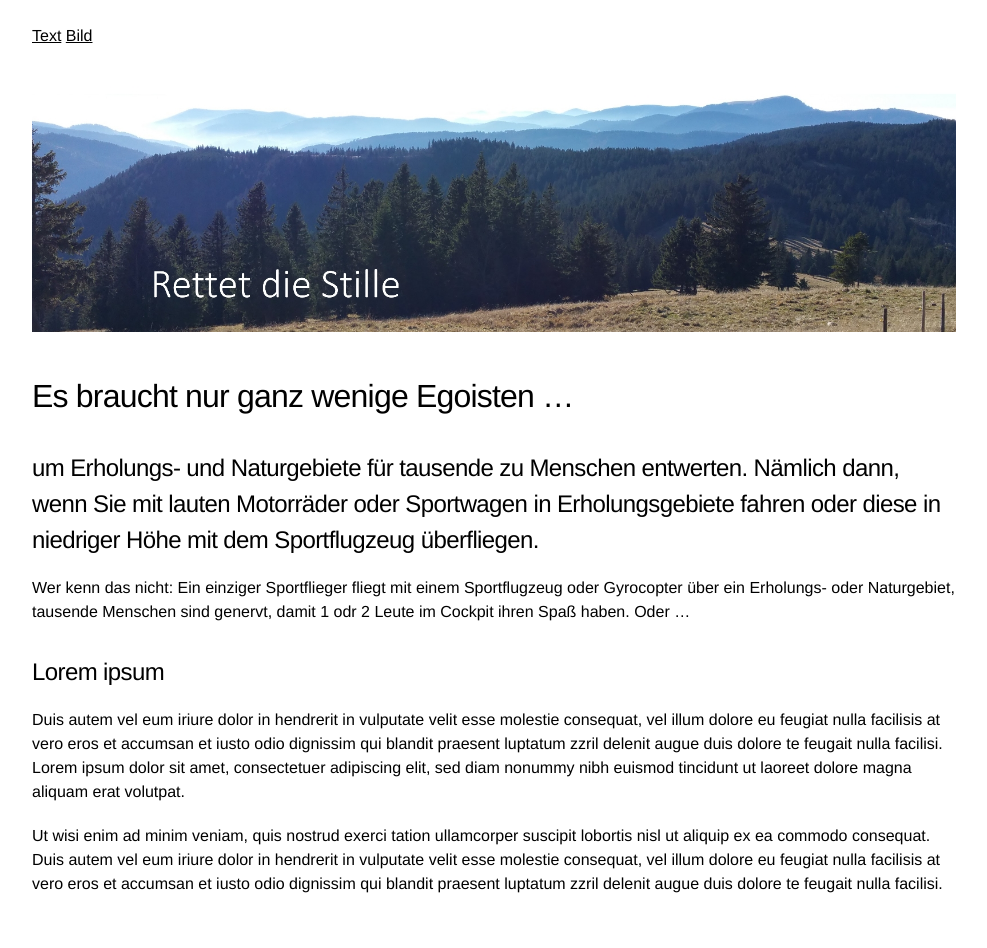
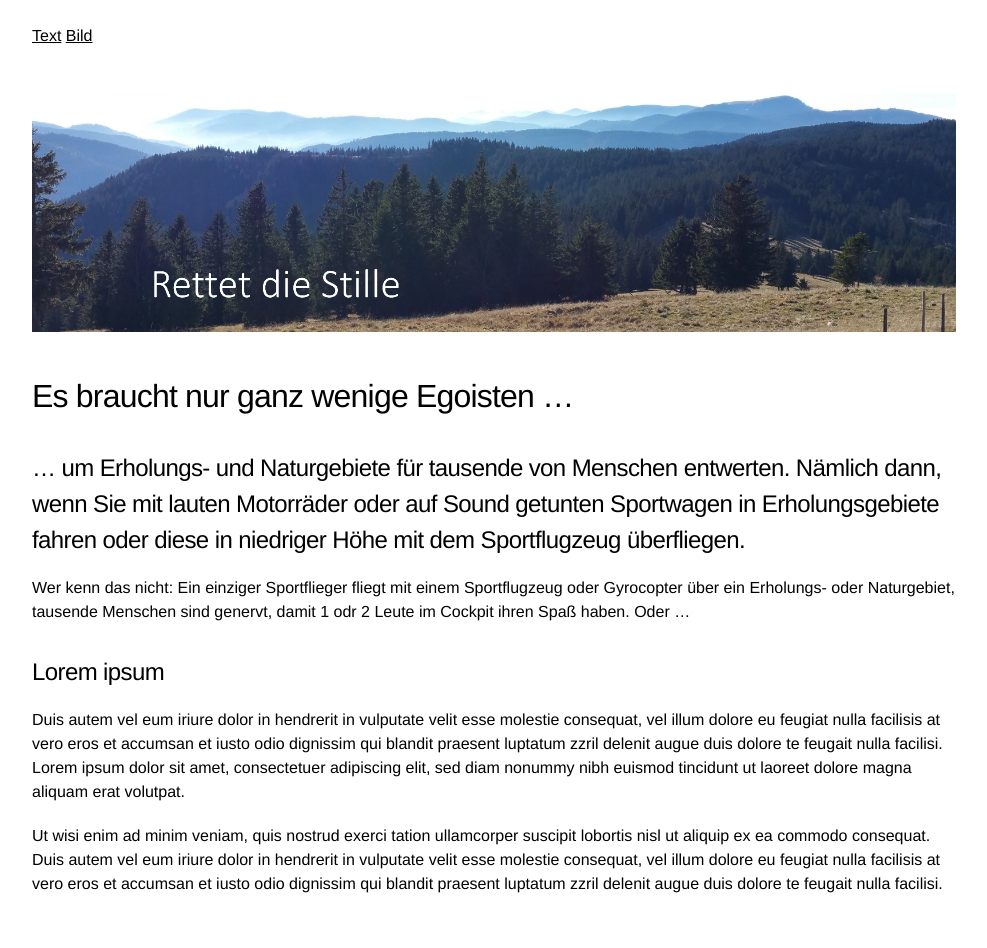
Before and after one commit to rettet-die-stille/rettet-die-stille.github.io, a Jekyll site: the page built from index.md, in a window 1280 px wide. Shown: the whole page, without its empty margins (146-1133 px from the left). Built offline with Jekyll 4.4.1, drawn with Linux system fonts in a browser that asks for light colours.

Commit message:
Update index.md

```diff
--- a/index.md
+++ b/index.md
@@ -5,7 +5,7 @@ layout: default
 
 # Es braucht nur ganz wenige Egoisten ...
 
-## um Erholungs- und Naturgebiete für tausende zu Menschen entwerten. Nämlich dann, wenn Sie mit lauten Motorräder oder Sportwagen in Erholungsgebiete fahren oder diese in niedriger Höhe mit dem Sportflugzeug überfliegen.
+## ... um Erholungs- und Naturgebiete für tausende von Menschen entwerten. Nämlich dann, wenn Sie mit lauten Motorräder oder auf Sound getunten Sportwagen in Erholungsgebiete fahren oder diese in niedriger Höhe mit dem Sportflugzeug überfliegen.
 
 Wer kenn das nicht: Ein einziger Sportflieger fliegt mit einem Sportflugzeug oder Gyrocopter über ein Erholungs- oder Naturgebiet, tausende Menschen sind genervt, damit 1 odr 2 Leute im Cockpit ihren Spaß haben. Oder ...
 
```
